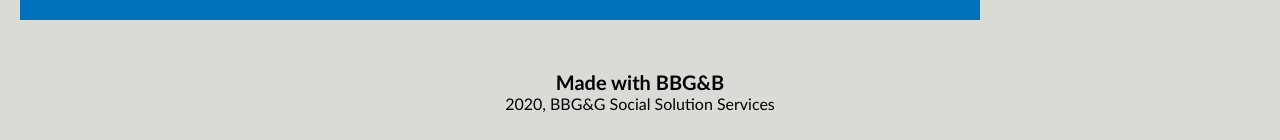
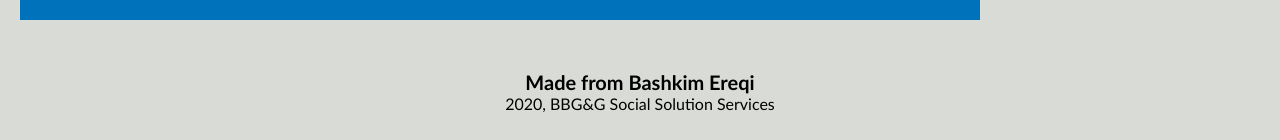
Before and after one commit to bashkimereqi100/Code-Refactor, a website: page index.html in a window 1280 px wide. Shown: the part 1842-1982 px from the top of the page. Drawn offline with Linux system fonts and the light colour scheme; files that its build step writes are made by us from their sources.

Commit message:
Update index.html

```diff
--- a/index.html
+++ b/index.html
@@ -58,7 +58,7 @@
         </div>
     </Section>
     <div class="footer">
-        <h2>Made with BBG&B</h2>
+        <h2>Made from Bashkim Ereqi</h2>
         <p>2020, BBG&G Social Solution Services</p>
     </div>
 </body>
```
